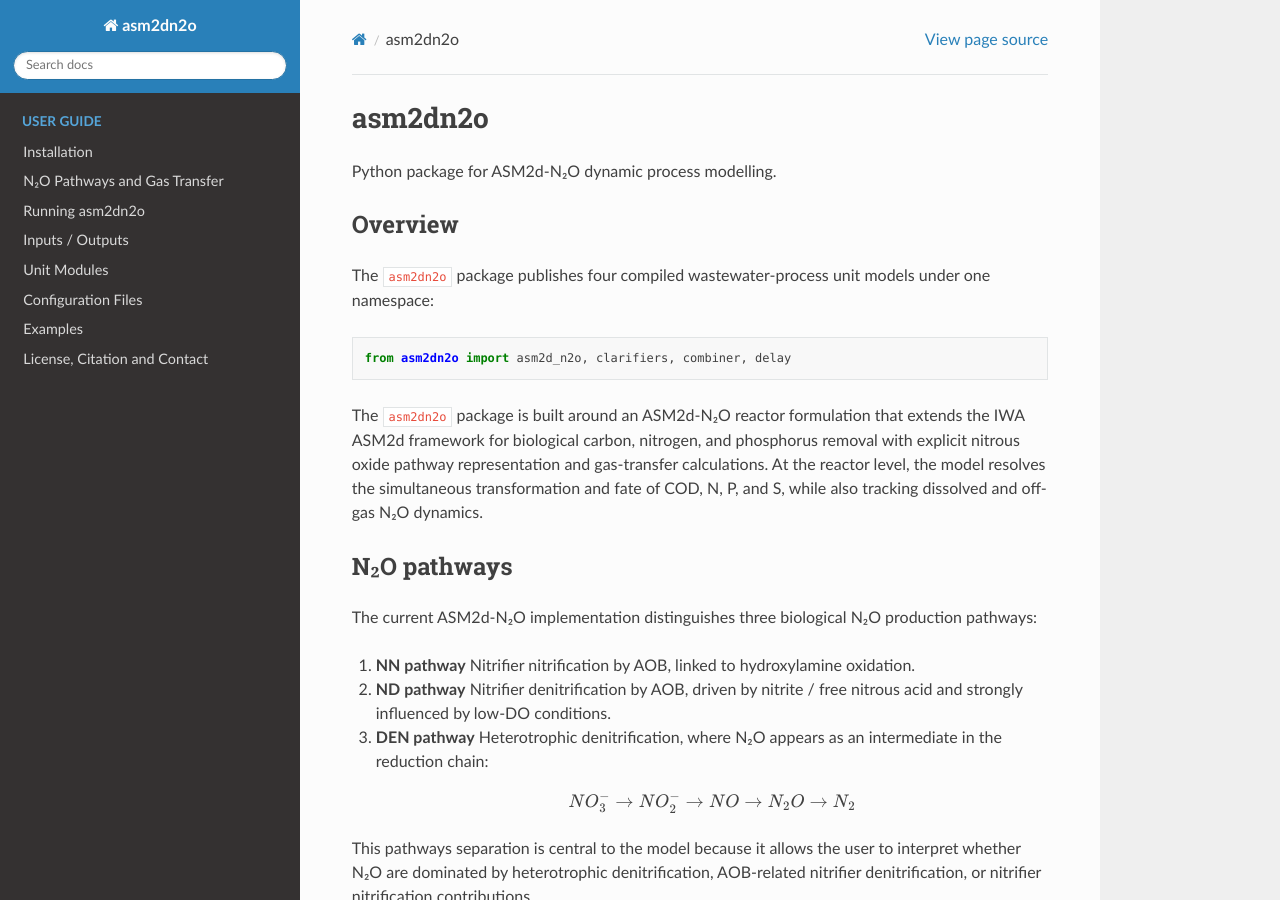
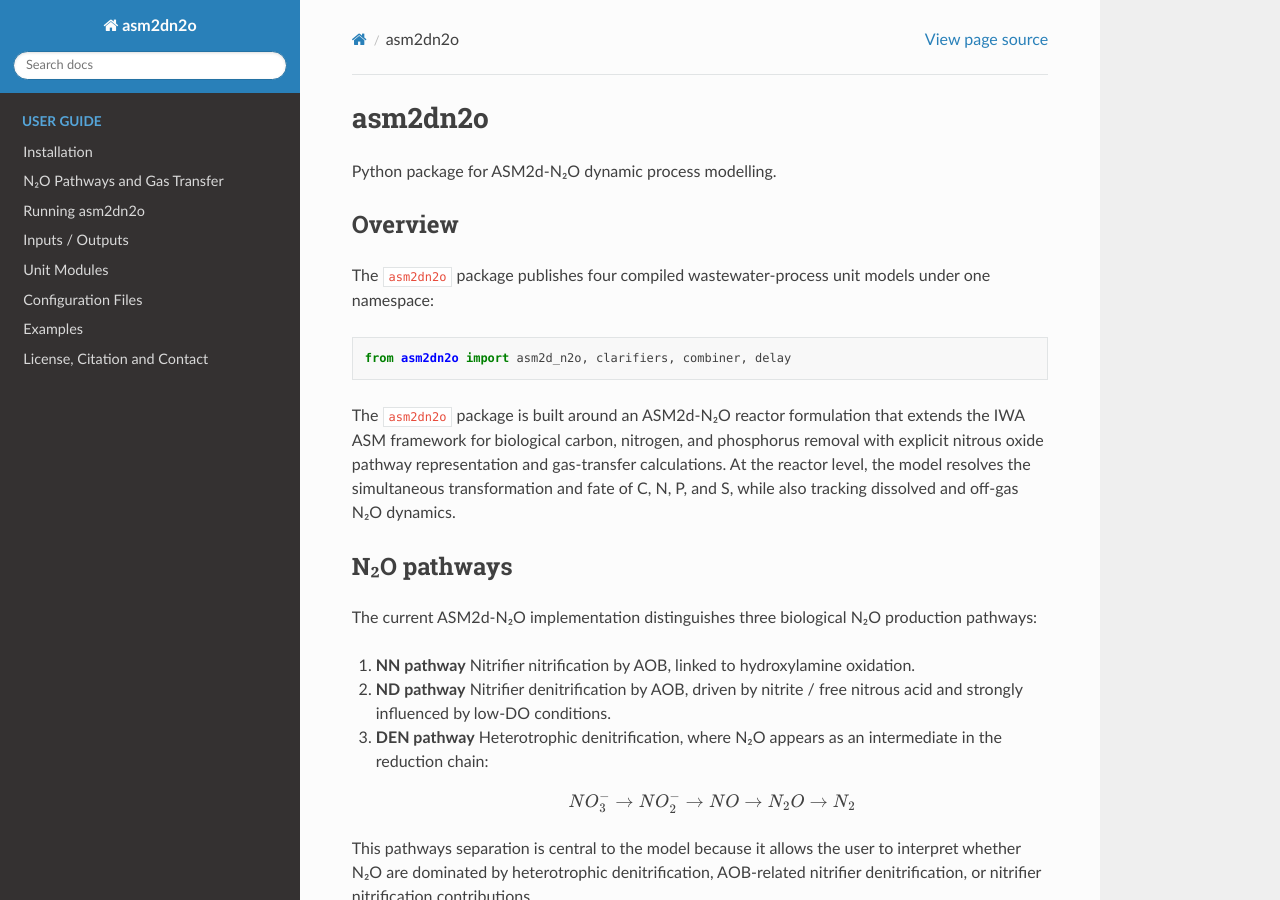
Before and after one commit to tabunama/asm2dn2o, a Sphinx documentation site: the page built from docs/source/index.rst, in a window 1280 px wide and 900 px high. Built offline with Sphinx 7.4.7 and the Read the Docs theme 3.1.0, drawn with Linux system fonts in a browser that asks for light colours.

Commit message:
Update docs

```diff
--- a/docs/source/index.rst
+++ b/docs/source/index.rst
@@ -13,10 +13,10 @@ The ``asm2dn2o`` package publishes four compiled wastewater-process unit models
    from asm2dn2o import asm2d_n2o, clarifiers, combiner, delay
 
 The ``asm2dn2o`` package is built around an ASM2d-N₂O reactor formulation that extends the IWA
-ASM2d framework for biological carbon, nitrogen, and phosphorus removal with
+ASM framework for biological carbon, nitrogen, and phosphorus removal with
 explicit nitrous oxide pathway representation and gas-transfer calculations.
 At the reactor level, the model resolves the simultaneous transformation and fate
-of COD, N, P, and S, while also tracking dissolved and off-gas N₂O dynamics.
+of C, N, P, and S, while also tracking dissolved and off-gas N₂O dynamics.
 
 N₂O pathways
 -------------------
```
